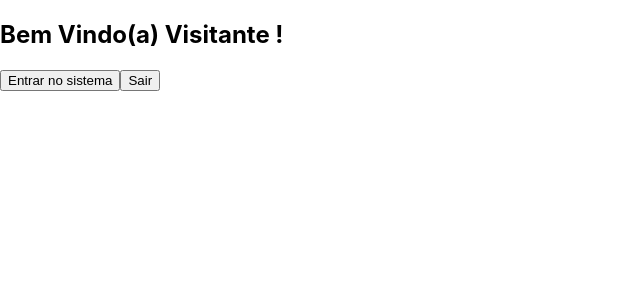
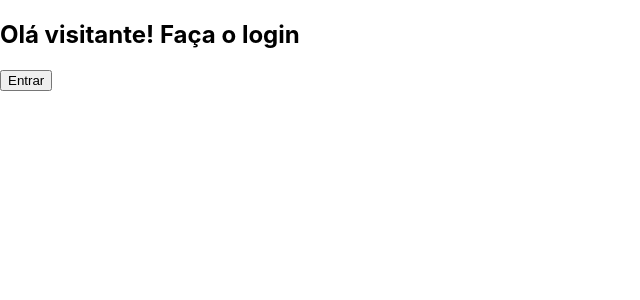
Before and after one commit to JoaoBijos/Curso-React-JS-, a React (Create React App) app: page / in a window 1280 px wide. Shown: the top 300 px of the page, without its empty margins (0-640 px from the left). Built offline with nearby package versions, Linux system fonts and the light colour scheme.

Commit message:
Renderização condicional

```diff
--- a/src/App.js
+++ b/src/App.js
@@ -1,11 +1,36 @@
 import React, {Component} from 'react'
-import Membro from './componentes/index'
 class App extends Component{
+
+  constructor(props){
+    super(props)
+    this.state = {
+      status: false
+    }
+    this.sair = this.sair.bind(this)
+    this.entrar = this.entrar.bind(this)
+  }
+
+  sair(){
+    this.setState({status: false})
+  }
+
+  entrar(){
+    this.setState({status: true})
+  }
 
   render(){
     return(
       <div>
-        <Membro nome='Visitante'/>
+        {this.state.status ?
+        <div>
+          <h2>Bem Vindo ao Sistema</h2>
+          <button onClick={this.sair}>Sair</button>
+        </div> :
+        <div>
+          <h2>Olá visitante! Faça o login</h2>
+          <button onClick={this.entrar}>Entrar</button>
+        </div>
+        }
       </div>
     )
   }
```
Also changed, not shown: 1 other file (tests, documents, lock files or other folders).
